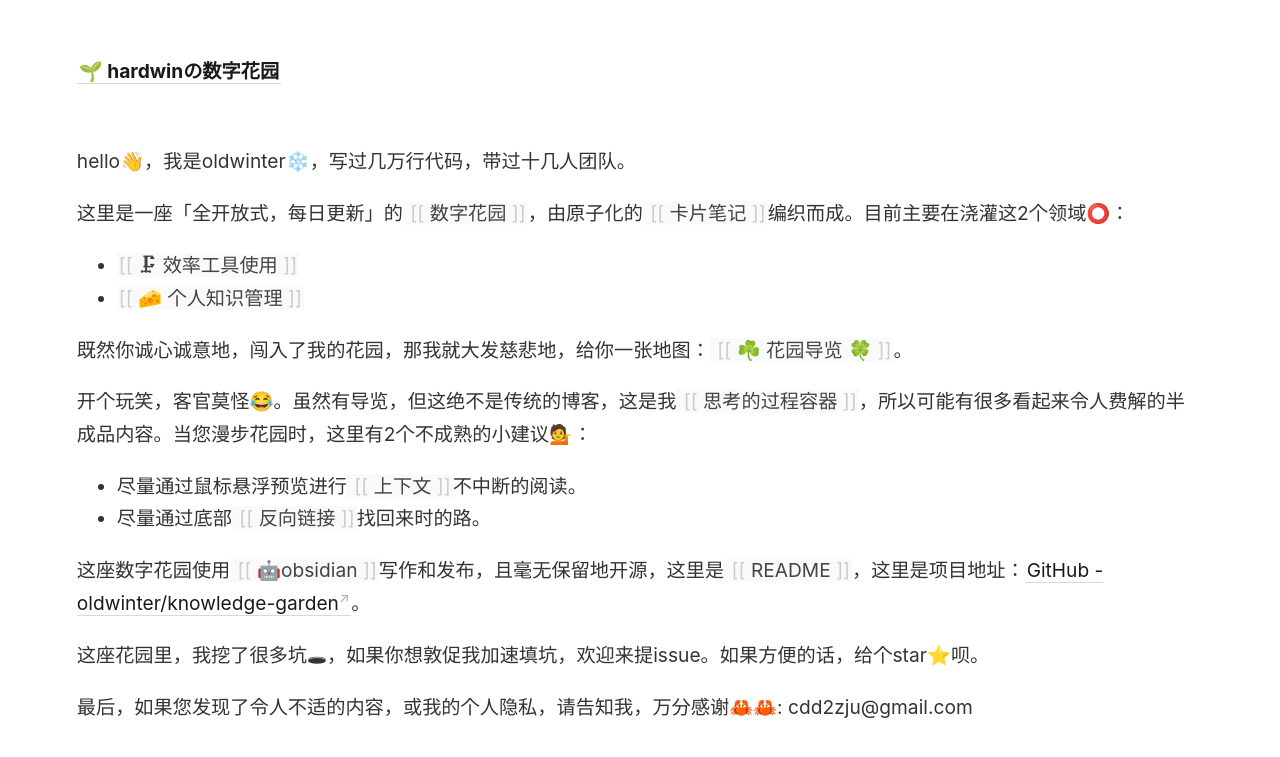
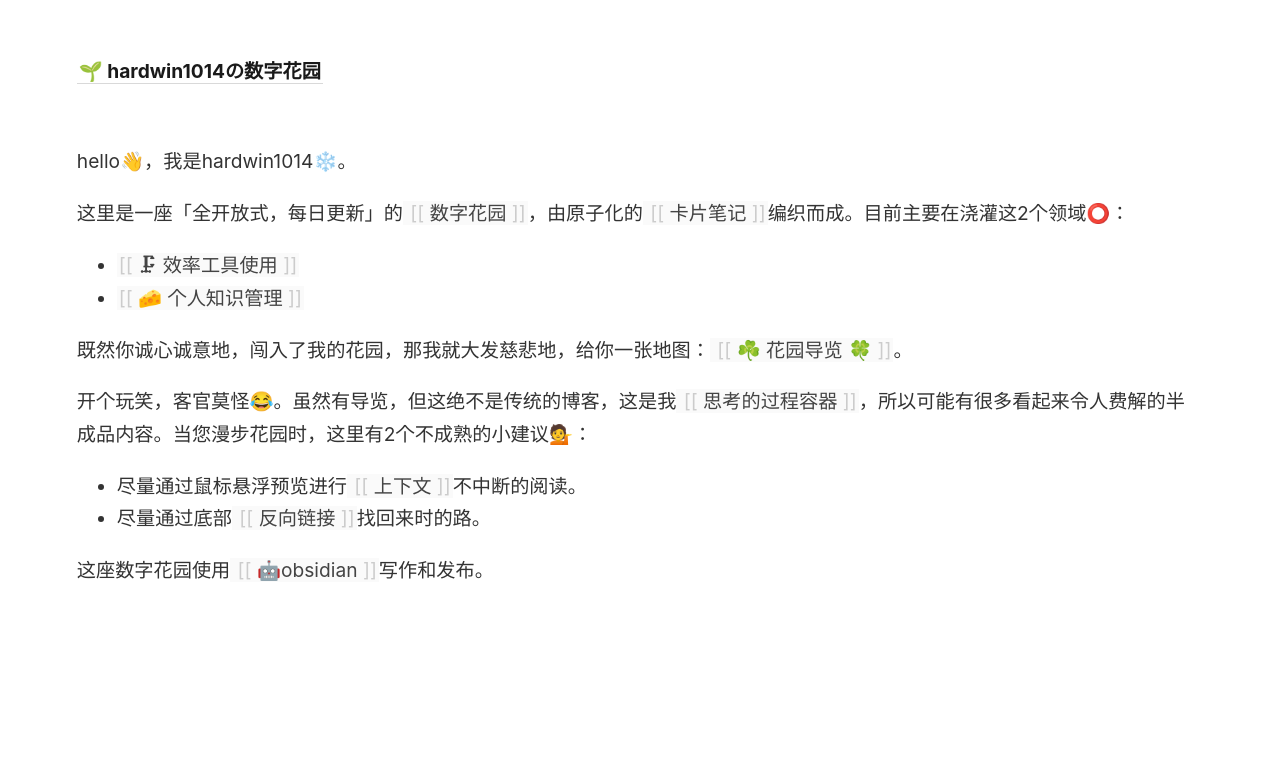
Before and after one commit to hardwin1014/my-digital-garden, a Jekyll site: the page built from _pages/index.md, in a window 1280 px wide. Shown: the top 757 px of the page. Built offline with Jekyll 4.4.1, drawn with Linux system fonts in a browser that asks for light colours; comment, search, counter and statistics services are not loaded.

Commit message:
fix: 简单整理一下

```diff
--- a/_config.yml
+++ b/_config.yml
@@ -1,4 +1,4 @@
-title:               🌱 hardwinの数字花园
+title:               🌱 hardwin1014の数字花园
 include:             ['_pages']
 exclude:             ['_includes/notes_graph.json', '_notes/.github','_notes/.obsidian','_notes/cedict_ts.u8']
 # You may need to change the base URL depending on your deploy configuration.
--- a/_includes/footer.html
+++ b/_includes/footer.html
@@ -1,5 +1,5 @@
 <script src="https://giscus.app/client.js"
-        data-repo="oldwinter/knowledge-garden"
+        data-repo="hardwin1014/my-digital-garden"
         data-repo-id="R_kgDOHT-NGQ"
         data-category="备发布站的评论系统"
         data-category-id="DIC_kwDOHT-NGc4CQ3PF"
--- a/_pages/index.md
+++ b/_pages/index.md
@@ -8,7 +8,7 @@ permalink: /
 netlify构建代码：cp -f _notes/AboutTheGarden.md _pages/index.md && mv _notes/Extras . && jekyll build --trace
  -->
 
-hello👋，我是oldwinter❄️，写过几万行代码，带过十几人团队。
+hello👋，我是hardwin1014❄️。
 
 这里是一座「全开放式，每日更新」的[[数字花园]]，由原子化的[[卡片笔记]]编织而成。目前主要在浇灌这2个领域⭕：
 
@@ -22,8 +22,4 @@ hello👋，我是oldwinter❄️，写过几万行代码，带过十几人团
 - 尽量通过鼠标悬浮预览进行[[上下文]]不中断的阅读。
 - 尽量通过底部[[反向链接]]找回来时的路。
 
-这座数字花园使用[[🤖obsidian]]写作和发布，且毫无保留地开源，这里是[[README]]，这里是项目地址：[GitHub - oldwinter/knowledge-garden](https://github.com/oldwinter/knowledge-garden)。
-
-这座花园里，我挖了很多坑🕳，如果你想敦促我加速填坑，欢迎来提issue。如果方便的话，给个star⭐️呗。
-
-最后，如果您发现了令人不适的内容，或我的个人隐私，请告知我，万分感谢🦀🦀: cdd2zju@gmail.com
+这座数字花园使用[[🤖obsidian]]写作和发布。
```
Also changed, not shown: .gitmodules, favicon.ico (deleted).
